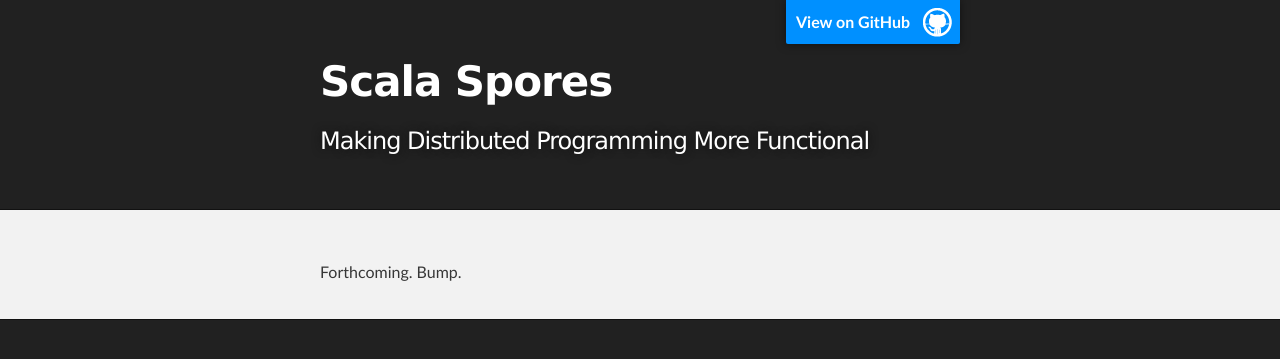
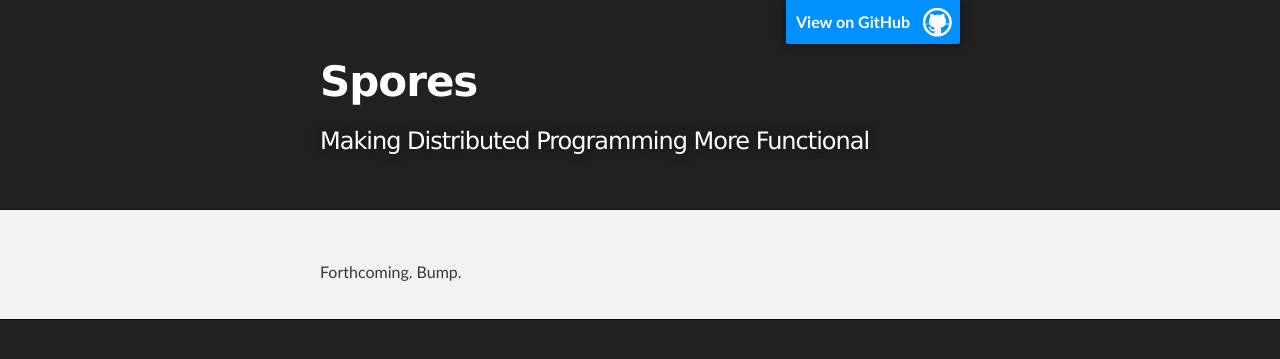
Before and after one commit to heathermiller/wwwspores, a Jekyll site: the page built from index.md, in a window 1280 px wide. Shown: the top 359 px of the page. Built offline with Jekyll 4.4.1, drawn with Linux system fonts in a browser that asks for light colours.

Commit message:
Updating title and tagline

```diff
--- a/_config.yml
+++ b/_config.yml
@@ -1,7 +1,7 @@
-title: "Scala Spores | Making Distributed Programming More Functional"
+title: "Spores | Making Distributed Programming More Functional"
 
 githuburl: "http://github.com/scala/spores"
-projecttitle: "Scala Spores"
+projecttitle: "Spores"
 projecttagline: "Making Distributed Programming More Functional"
 
 baseurl: ""
```
Also changed, not shown: 1 other file.
